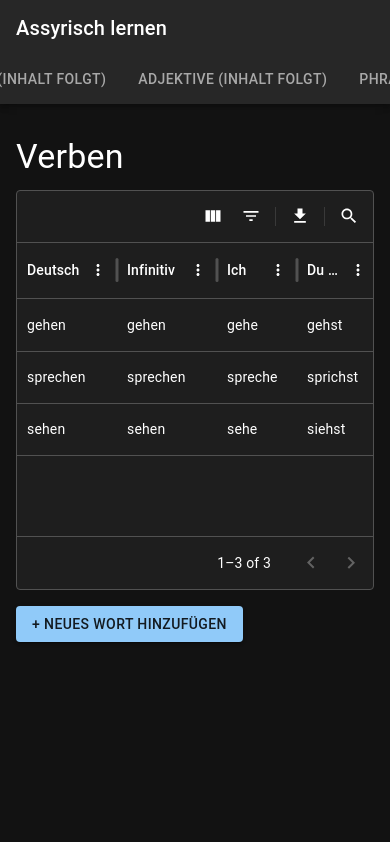
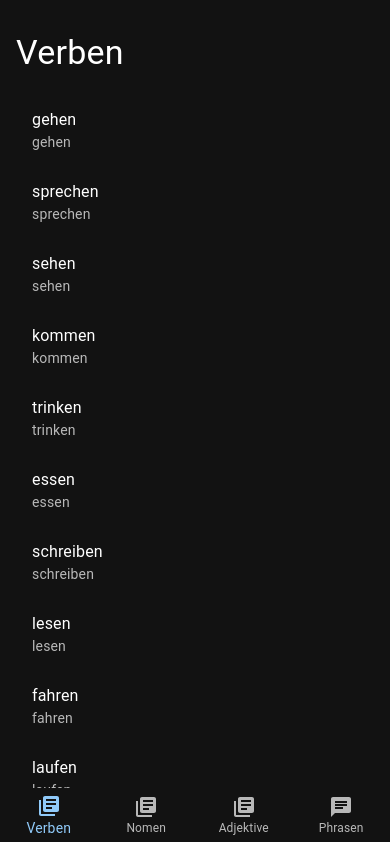
Before and after one commit to FrBoehle/vocabs, a Next.js app: page / in a window 390 px wide. Shown: the top 842 px of the page. Built offline with nearby package versions, Linux system fonts and the light colour scheme.

Commit message:
mobile switch

```diff
--- a/src/app/components/ProjectNavbar.tsx
+++ b/src/app/components/ProjectNavbar.tsx
@@ -1,18 +1,55 @@
 import React from "react";
-import { AppBar, Toolbar, Typography, Tabs, Tab } from "@mui/material";
+import {
+  AppBar,
+  Toolbar,
+  Typography,
+  Tabs,
+  Tab,
+  BottomNavigation,
+  BottomNavigationAction,
+  Theme,
+} from "@mui/material";
 import { captions } from "../resources/captions.res";
+import { Book, LibraryBooks, EmojiObjects, Chat } from "@mui/icons-material";
 
 interface ProjectNavbarProps {
   projectName: string;
   tabIndex: number;
   onTabChange: (event: React.SyntheticEvent, newValue: number) => void;
+  theme: Theme;
+  isMobile: boolean;
 }
 
 export const ProjectNavbar: React.FC<ProjectNavbarProps> = ({
   projectName,
   tabIndex,
   onTabChange,
-}) => (
+  theme,
+  isMobile,
+}) => {
+  if (isMobile) {
+    return (
+      <BottomNavigation
+        value={tabIndex}
+        onChange={onTabChange}
+        showLabels
+        sx={{
+          position: "fixed",
+          bottom: 0,
+          left: 0,
+          right: 0,
+          zIndex: 1300,
+        }}
+      >
+        <BottomNavigationAction label="Verben" icon={<LibraryBooks />} />
+        <BottomNavigationAction label="Nomen" icon={<LibraryBooks />} />
+        <BottomNavigationAction label="Adjektive" icon={<LibraryBooks />} />
+        <BottomNavigationAction label="Phrasen" icon={<Chat />} />
+      </BottomNavigation>
+    );
+  }
+
+  return (
     <AppBar position="static">
       <Toolbar>
         <Typography variant="h6" sx={{ flexGrow: 1 }}>
@@ -33,3 +70,4 @@ export const ProjectNavbar: React.FC<ProjectNavbarProps> = ({
       </Tabs>
     </AppBar>
   );
+};
--- a/src/app/data/initialsRows.ts
+++ b/src/app/data/initialsRows.ts
@@ -44,4 +44,172 @@ export const exampleData: RowData[] = [
     siePlr: "sehen",
     audio: null,
   },
+  {
+    id: 4,
+    deutsch: "kommen",
+    infinitiv: "kommen",
+    ich: "komme",
+    duM: "kommst",
+    duW: "kommst",
+    er: "kommt",
+    sie: "kommt",
+    wir: "kommen",
+    ihr: "kommt",
+    siePlr: "kommen",
+    audio: null,
+  },
+  {
+    id: 5,
+    deutsch: "trinken",
+    infinitiv: "trinken",
+    ich: "trinke",
+    duM: "trinkst",
+    duW: "trinkst",
+    er: "trinkt",
+    sie: "trinkt",
+    wir: "trinken",
+    ihr: "trinkt",
+    siePlr: "trinken",
+    audio: null,
+  },
+  {
+    id: 6,
+    deutsch: "essen",
+    infinitiv: "essen",
+    ich: "esse",
+    duM: "isst",
+    duW: "isst",
+    er: "isst",
+    sie: "isst",
+    wir: "essen",
+    ihr: "esst",
+    siePlr: "essen",
+    audio: null,
+  },
+  {
+    id: 7,
+    deutsch: "schreiben",
+    infinitiv: "schreiben",
+    ich: "schreibe",
+    duM: "schreibst",
+    duW: "schreibst",
+    er: "schreibt",
+    sie: "schreibt",
+    wir: "schreiben",
+    ihr: "schreibt",
+    siePlr: "schreiben",
+    audio: null,
+  },
+  {
+    id: 8,
+    deutsch: "lesen",
+    infinitiv: "lesen",
+    ich: "lese",
+    duM: "liest",
+    duW: "liest",
+    er: "liest",
+    sie: "liest",
+    wir: "lesen",
+    ihr: "lest",
+    siePlr: "lesen",
+    audio: null,
+  },
+  {
+    id: 9,
+    deutsch: "fahren",
+    infinitiv: "fahren",
+    ich: "fahre",
+    duM: "fährst",
+    duW: "fährst",
+    er: "fährt",
+    sie: "fährt",
+    wir: "fahren",
+    ihr: "fahrt",
+    siePlr: "fahren",
+    audio: null,
+  },
+  {
+    id: 10,
+    deutsch: "laufen",
+    infinitiv: "laufen",
+    ich: "laufe",
+    duM: "läufst",
+    duW: "läufst",
+    er: "läuft",
+    sie: "läuft",
+    wir: "laufen",
+    ihr: "lauft",
+    siePlr: "laufen",
+    audio: null,
+  },
+  {
+    id: 11,
+    deutsch: "schlafen",
+    infinitiv: "schlafen",
+    ich: "schlafe",
+    duM: "schläfst",
+    duW: "schläfst",
+    er: "schläft",
+    sie: "schläft",
+    wir: "schlafen",
+    ihr: "schlaft",
+    siePlr: "schlafen",
+    audio: null,
+  },
+  {
+    id: 12,
+    deutsch: "geben",
+    infinitiv: "geben",
+    ich: "gebe",
+    duM: "gibst",
+    duW: "gibst",
+    er: "gibt",
+    sie: "gibt",
+    wir: "geben",
+    ihr: "gebt",
+    siePlr: "geben",
+    audio: null,
+  },
+  {
+    id: 13,
+    deutsch: "nehmen",
+    infinitiv: "nehmen",
+    ich: "nehme",
+    duM: "nimmst",
+    duW: "nimmst",
+    er: "nimmt",
+    sie: "nimmt",
+    wir: "nehmen",
+    ihr: "nehmt",
+    siePlr: "nehmen",
+    audio: null,
+  },
+  {
+    id: 14,
+    deutsch: "finden",
+    infinitiv: "finden",
+    ich: "finde",
+    duM: "findest",
+    duW: "findest",
+    er: "findet",
+    sie: "findet",
+    wir: "finden",
+    ihr: "findet",
+    siePlr: "finden",
+    audio: null,
+  },
+  {
+    id: 15,
+    deutsch: "bleiben",
+    infinitiv: "bleiben",
+    ich: "bleibe",
+    duM: "bleibst",
+    duW: "bleibst",
+    er: "bleibt",
+    sie: "bleibt",
+    wir: "bleiben",
+    ihr: "bleibt",
+    siePlr: "bleiben",
+    audio: null,
+  },
 ];
--- a/src/app/page.tsx
+++ b/src/app/page.tsx
@@ -7,6 +7,16 @@ import {
   CssBaseline,
   createTheme,
   ThemeProvider,
+  useMediaQuery,
+  useTheme,
+  Button,
+  Dialog,
+  DialogActions,
+  DialogContent,
+  DialogTitle,
+  List,
+  ListItem,
+  ListItemText,
 } from "@mui/material";
 import { ProjectNavbar } from "./components/ProjectNavbar";
 import { WordGrid, RowData } from "./components/WordGrid";
@@ -47,6 +57,18 @@ function App() {
   const [editRow, setEditRow] = useState<RowData | null>(null);
   const [deleteDialogOpen, setDeleteDialogOpen] = useState(false);
   const [rowToDelete, setRowToDelete] = useState<RowData | null>(null);
+
+  //#region mobile
+  const theme = useTheme();
+  const isMobile = useMediaQuery(theme.breakpoints.down("sm"));
+  const [selectedRow, setSelectedRow] = useState<RowData | null>(null);
+  const [detailDialogOpen, setDetailDialogOpen] = useState(false);
+
+  const handleWordClick = (row: RowData) => {
+    setSelectedRow(row);
+    setDetailDialogOpen(true);
+  };
+  //#endregion mobile
 
   const handleAudioUpload = (id: number, file: File | null) => {
     setRows(rows.map((row) => (row.id === id ? { ...row, audio: file } : row)));
@@ -92,6 +114,8 @@ function App() {
         projectName={projectName}
         tabIndex={tabIndex}
         onTabChange={(_, newValue) => setTabIndex(newValue)}
+        theme={theme}
+        isMobile={isMobile}
       />
       <Container maxWidth="xl" sx={{ mt: 4 }}>
         {tabIndex === 0 && (
@@ -100,6 +124,79 @@ function App() {
               {captions.verbs}
             </Typography>
 
+            {isMobile ? (
+              <>
+                <List>
+                  {rows.map((row) => (
+                    <ListItem
+                      component="button"
+                      key={row.id}
+                      onClick={() => handleWordClick(row)}
+                    >
+                      <ListItemText primary={row.deutsch} secondary={row.infinitiv} />
+                    </ListItem>
+                  ))}
+                </List>
+                <Dialog
+                  open={detailDialogOpen}
+                  onClose={() => setDetailDialogOpen(false)}
+                  fullWidth
+                >
+                  <DialogTitle>{selectedRow?.deutsch}</DialogTitle>
+                  <DialogContent>
+                    {selectedRow && (
+                      <>
+                        <div>
+                          <b>{captions.infinitiv}:</b> {selectedRow.infinitiv}
+                        </div>
+                        <div>
+                          <b>{captions.ich}:</b> {selectedRow.ich}
+                        </div>
+                        <div>
+                          <b>{captions.duM}:</b> {selectedRow.duM}
+                        </div>
+                        <div>
+                          <b>{captions.duW}:</b> {selectedRow.duW}
+                        </div>
+                        <div>
+                          <b>{captions.er}:</b> {selectedRow.er}
+                        </div>
+                        <div>
+                          <b>{captions.sie}:</b> {selectedRow.sie}
+                        </div>
+                        <div>
+                          <b>{captions.wir}:</b> {selectedRow.wir}
+                        </div>
+                        <div>
+                          <b>{captions.ihr}:</b> {selectedRow.ihr}
+                        </div>
+                        <div>
+                          <b>{captions.siePlr}:</b> {selectedRow.siePlr}
+                        </div>
+                        {selectedRow.audio && (
+                          <div>
+                            <b>{captions.audioSample}:</b>
+                            <audio
+                              controls
+                              src={
+                                typeof window !== "undefined"
+                                  ? URL.createObjectURL(selectedRow.audio)
+                                  : undefined
+                              }
+                            />
+                          </div>
+                        )}
+                      </>
+                    )}
+                  </DialogContent>
+                  <DialogActions>
+                    <Button onClick={() => setDetailDialogOpen(false)}>
+                      OK
+                    </Button>
+                  </DialogActions>
+                </Dialog>
+              </>
+            ) : (
               <WordGrid
                 rows={rows}
                 onDelete={handleDeleteClick}
@@ -107,6 +204,7 @@ function App() {
                 onEdit={handleEditRow}
                 onAdd={handleAddRow}
               />
+            )}
             <AddRowDialog
               open={addDialogOpen}
               defaultRow={defaultRow}
```
Lines whose indentation alone changed are shown as unchanged.
